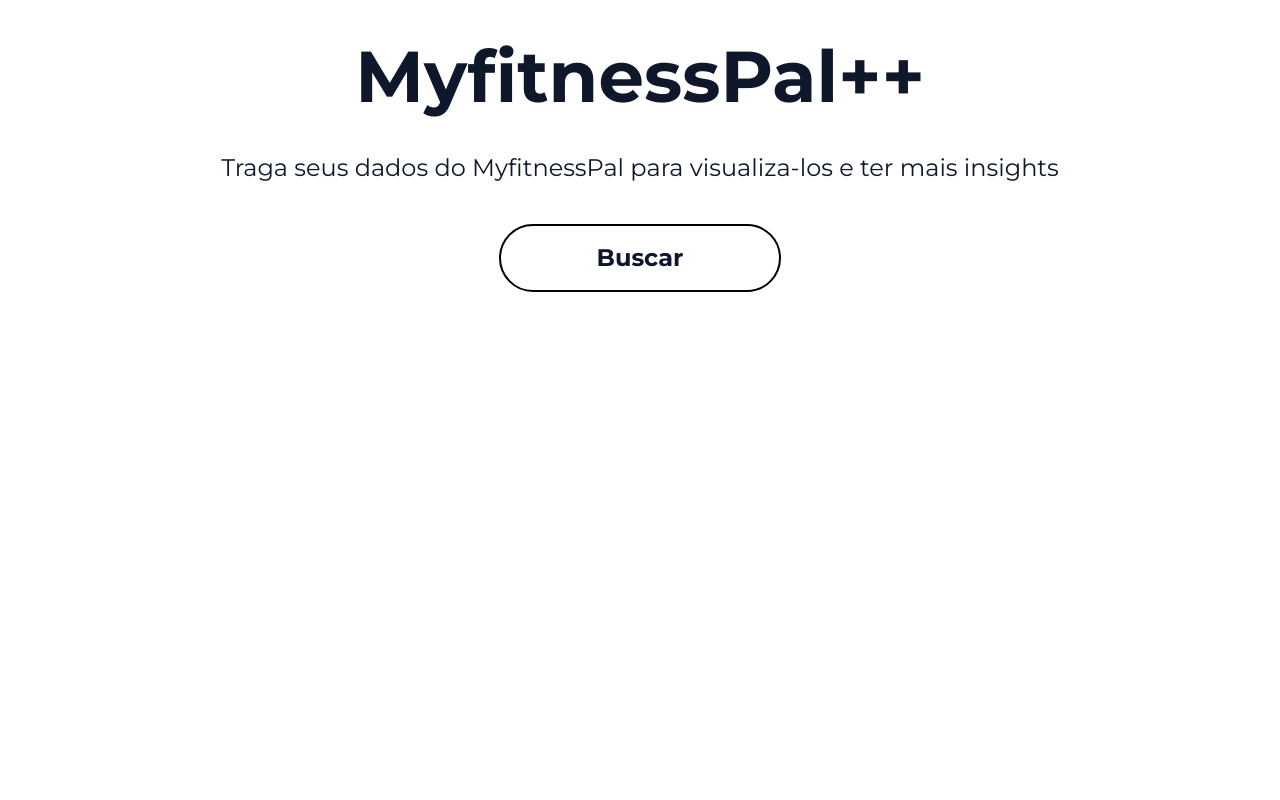
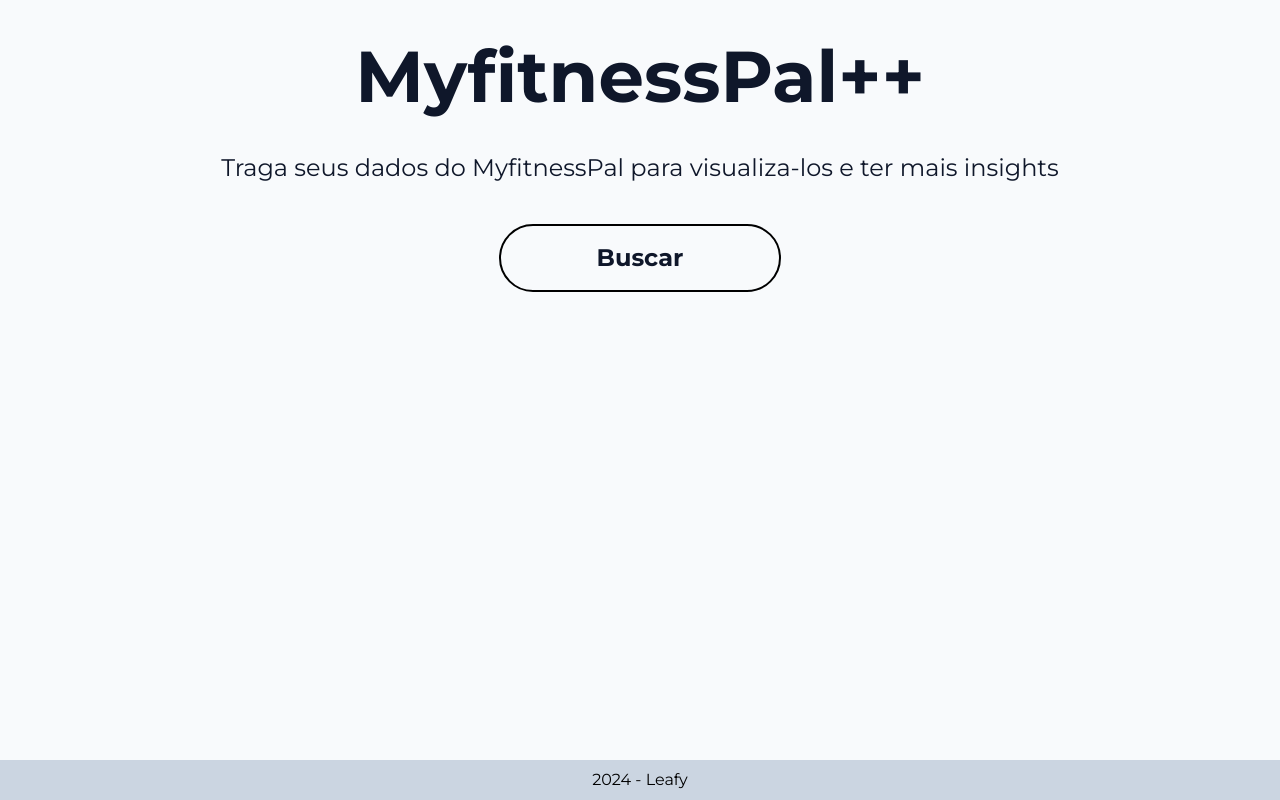
Before and after one commit to Ieafyy/MyfitnessPal-, a React (Vite) app: page / in a window 1280 px wide. Built offline with nearby package versions, Linux system fonts and the light colour scheme.

Commit message:
ajustes menores

```diff
--- a/index.html
+++ b/index.html
@@ -8,7 +8,7 @@
   <title>MyfitnessPal++</title>
 </head>
 
-<body class="text-slate-900">
+<body class="text-slate-900 bg-slate-50">
   <div id="root"></div>
   <script type="module" src="/src/main.jsx"></script>
 </body>
--- a/src/App.jsx
+++ b/src/App.jsx
@@ -42,7 +42,7 @@
   };
 
   return (
-    <div className="font-montserrat grid">
+    <div className="font-montserrat grid mb-20">
       <h1 className="text-center text-7xl font-bold mt-10">MyfitnessPal++</h1>
       <p className="mt-10 text-center text-2xl">
         Traga seus dados do MyfitnessPal para visualiza-los e ter mais insights
@@ -103,6 +103,7 @@
           </p>
         </div>
       )}
+      <Footer />
     </div>
   );
 }
--- a/src/comps/Footer.jsx
+++ b/src/comps/Footer.jsx
@@ -1,6 +1,6 @@
 const Footer = () => {
   return (
-    <div className="grid py-2 justify-items-center bg-slate-300 text-black fixed bottom-0 w-screen">
+    <div className="grid py-2 mt-10 justify-items-center bg-slate-300 text-black fixed bottom-0 w-screen">
       <a href="#" className="">
         2024 - Leafy{" "}
       </a>
--- a/tailwind.config.js
+++ b/tailwind.config.js
@@ -1,4 +1,7 @@
 /** @type {import('tailwindcss').Config} */
+
+import daisyui from "daisyui";
+
 export default {
   content: ["./index.html", "./src/**/*.{js,ts,jsx,tsx}"],
   theme: {
@@ -8,5 +11,5 @@
       },
     },
   },
-  plugins: [],
+  //plugins: [daisyui],
 };
```
